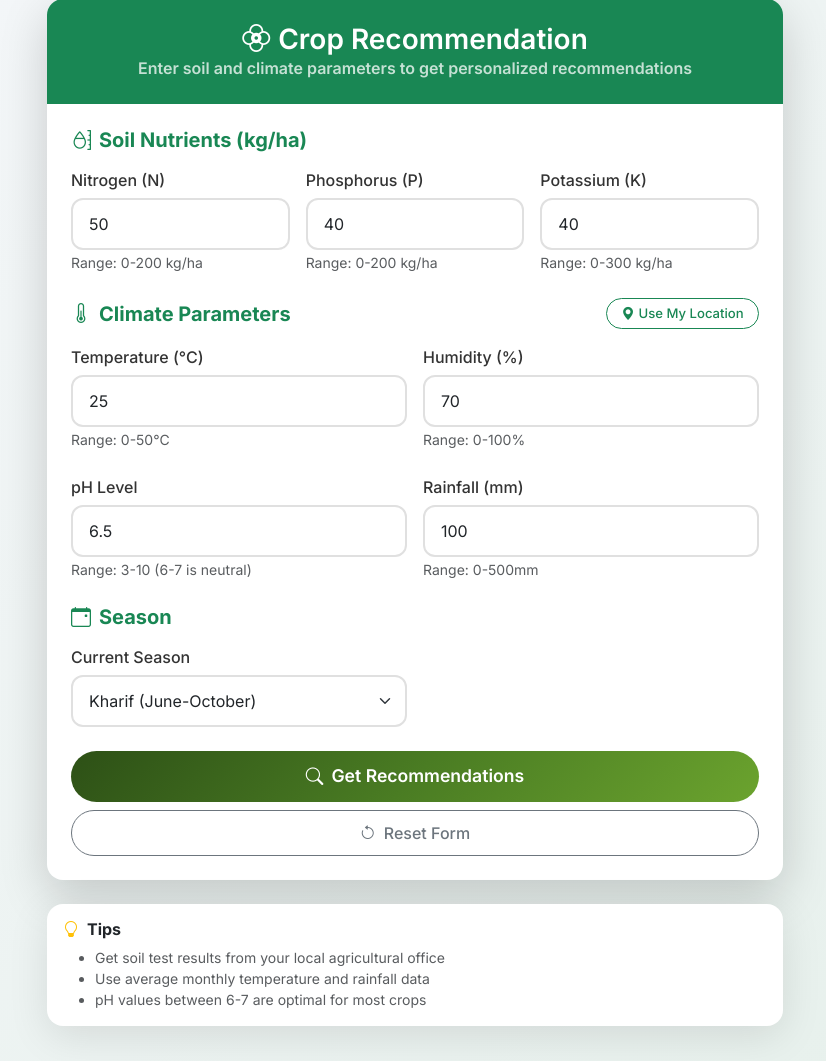
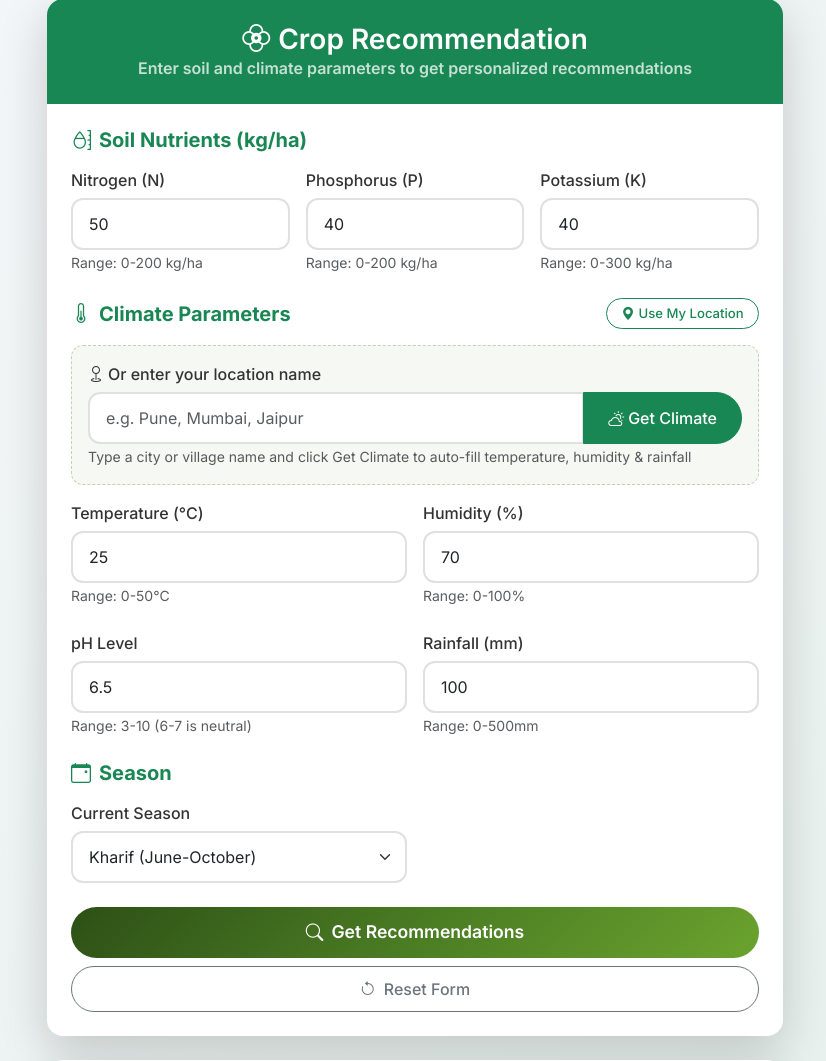
Before and after one commit to x-neon-nexus-o/AI-Powered-Crop-Recommendation-System-with-Explainable-AI-and-Economic-Analysis, a Flask app: page /predict in a window 1280 px wide. Shown: the part 133-1194 px from the top of the page, without its empty margins (225-1051 px from the left). Run offline with Flask 3, Linux system fonts and the light colour scheme; parts of the project's set-up code (start-up, migrations or seed data) failed here and were passed over.

Commit message:
feat: Add location-based climate auto-fill feature with city name input and enhanced weather API support

```diff
--- a/webapp/app.py
+++ b/webapp/app.py
@@ -639,28 +639,39 @@ def export_pdf():
 
 @app.route('/api/weather')
 def api_weather():
-    """Proxy endpoint for OpenWeatherMap — keeps API key server-side."""
+    """Proxy endpoint for OpenWeatherMap — supports lat/lon or city name."""
     api_key = os.environ.get('OPENWEATHERMAP_API_KEY', '')
     if not api_key:
         return jsonify({'error': 'Weather API key not configured. Set OPENWEATHERMAP_API_KEY environment variable.'}), 503
 
+    city = request.args.get('city', '').strip()
     lat = request.args.get('lat')
     lon = request.args.get('lon')
-    if not lat or not lon:
-        return jsonify({'error': 'Latitude and longitude are required.'}), 400
 
-    try:
-        lat_f, lon_f = float(lat), float(lon)
-    except ValueError:
-        return jsonify({'error': 'Invalid latitude or longitude values.'}), 400
+    params = {'appid': api_key, 'units': 'metric'}
+
+    if city:
+        # Search by city name
+        params['q'] = city
+    elif lat and lon:
+        try:
+            lat_f, lon_f = float(lat), float(lon)
+        except ValueError:
+            return jsonify({'error': 'Invalid latitude or longitude values.'}), 400
+        params['lat'] = lat_f
+        params['lon'] = lon_f
+    else:
+        return jsonify({'error': 'Provide a city name or allow location access.'}), 400
 
     try:
         resp = http_requests.get(
             'https://api.openweathermap.org/data/2.5/weather',
-            params={'lat': lat_f, 'lon': lon_f, 'appid': api_key, 'units': 'metric'},
+            params=params,
             timeout=10
         )
 
+        if resp.status_code == 404:
+            return jsonify({'error': f'City "{city}" not found. Please check the spelling and try again.'}), 404
         if resp.status_code == 401:
             return jsonify({'error': 'Weather API key is not yet active. New keys take ~10 minutes to activate. Please try again shortly.'}), 502
         resp.raise_for_status()
--- a/webapp/static/css/style.css
+++ b/webapp/static/css/style.css
@@ -419,6 +419,29 @@ footer a:hover {
     box-shadow: 0 3px 10px rgba(74, 124, 35, 0.25);
 }
 
+.location-fetch-box {
+    background: rgba(74, 124, 35, 0.05);
+    border: 1px dashed rgba(74, 124, 35, 0.3);
+    border-radius: 12px;
+    padding: 1rem;
+}
+
+.location-fetch-box .input-group .form-control {
+    border-top-right-radius: 0;
+    border-bottom-right-radius: 0;
+}
+
+.location-fetch-box .input-group .btn {
+    border-top-left-radius: 0;
+    border-bottom-left-radius: 0;
+    font-weight: 500;
+}
+
+[data-theme="dark"] .location-fetch-box {
+    background: rgba(74, 124, 35, 0.1);
+    border-color: rgba(74, 124, 35, 0.25);
+}
+
 .weather-filled {
     animation: fieldHighlight 1.5s ease;
 }
--- a/webapp/templates/input_form.html
+++ b/webapp/templates/input_form.html
@@ -62,6 +62,19 @@
                                 <i class="bi bi-geo-alt-fill me-1"></i>Use My Location
                             </button>
                         </div>
+
+                        <!-- Location-based climate fetch -->
+                        <div class="location-fetch-box mb-3">
+                            <label class="form-label fw-medium"><i class="bi bi-geo me-1"></i>Or enter your location name</label>
+                            <div class="input-group">
+                                <input type="text" id="locationInput" class="form-control" placeholder="e.g. Pune, Mumbai, Jaipur" autocomplete="off">
+                                <button type="button" class="btn btn-success" id="cityWeatherBtn" onclick="fetchWeatherByCity()">
+                                    <i class="bi bi-cloud-sun me-1"></i>Get Climate
+                                </button>
+                            </div>
+                            <small class="text-muted">Type a city or village name and click Get Climate to auto-fill temperature, humidity &amp; rainfall</small>
+                        </div>
+
                         <!-- Weather status badge -->
                         <div id="weatherStatus" class="mb-3" style="display:none;"></div>
                         <div class="row g-3 mb-4">
@@ -264,7 +277,86 @@
         var btn = document.getElementById('weatherBtn');
         btn.disabled = false;
         btn.innerHTML = '<i class="bi bi-geo-alt-fill me-1"></i>Use My Location';
+        btn.classList.remove('btn-success', 'text-white');
+        btn.classList.add('btn-outline-success');
     }
+
+    function fetchWeatherByCity() {
+        var btn = document.getElementById('cityWeatherBtn');
+        var input = document.getElementById('locationInput');
+        var city = input.value.trim();
+
+        if (!city) {
+            showWeatherStatus('error', 'Please enter a city or village name first.');
+            input.focus();
+            return;
+        }
+
+        // Show loading
+        btn.disabled = true;
+        btn.innerHTML = '<span class="spinner-border spinner-border-sm me-1"></span>Fetching...';
+
+        fetch('/api/weather?city=' + encodeURIComponent(city))
+            .then(function(resp) { return resp.json(); })
+            .then(function(data) {
+                if (data.error) {
+                    showWeatherStatus('error', data.error);
+                    resetCityBtn();
+                    return;
+                }
+
+                // Auto-fill climate fields
+                var filled = [];
+                if (data.temperature !== null) {
+                    animateFill('temperature', data.temperature);
+                    filled.push(data.temperature + '°C');
+                }
+                if (data.humidity !== null) {
+                    animateFill('humidity', data.humidity);
+                    filled.push(data.humidity + '% humidity');
+                }
+                if (data.rainfall !== null) {
+                    animateFill('rainfall', data.rainfall);
+                    filled.push(data.rainfall + 'mm rain');
+                }
+
+                var icon = data.icon ? 'https://openweathermap.org/img/wn/' + data.icon + '.png' : '';
+                var iconHtml = icon ? '<img src="' + icon + '" alt="" width="28" height="28" style="vertical-align:middle;margin-top:-4px;"> ' : '';
+
+                var msg = iconHtml + '<strong>' + data.location + '</strong> — ' + data.description;
+                if (filled.length > 0) {
+                    msg += '<br><small class="text-muted">Auto-filled: ' + filled.join(', ') + '</small>';
+                }
+                if (data.rainfall === null) {
+                    msg += '<br><small class="text-muted">No current rainfall data — enter your seasonal average manually.</small>';
+                }
+                showWeatherStatus('success', msg);
+
+                // Update button to show success
+                btn.disabled = false;
+                btn.innerHTML = '<i class="bi bi-check-circle-fill me-1"></i>' + data.location;
+                btn.classList.remove('btn-success');
+                btn.classList.add('btn-success', 'text-white');
+            })
+            .catch(function() {
+                showWeatherStatus('error', 'Could not connect to weather service. Please enter values manually.');
+                resetCityBtn();
+            });
+    }
+
+    function resetCityBtn() {
+        var btn = document.getElementById('cityWeatherBtn');
+        btn.disabled = false;
+        btn.innerHTML = '<i class="bi bi-cloud-sun me-1"></i>Get Climate';
+    }
+
+    // Allow pressing Enter in the location input to trigger fetch
+    document.getElementById('locationInput').addEventListener('keydown', function(e) {
+        if (e.key === 'Enter') {
+            e.preventDefault();
+            fetchWeatherByCity();
+        }
+    });
 
     document.getElementById('predictionForm').addEventListener('submit', function (e) {
         var inputs = ['N', 'P', 'K', 'temperature', 'humidity', 'ph', 'rainfall'];
```
Also changed, not shown: README.md.
